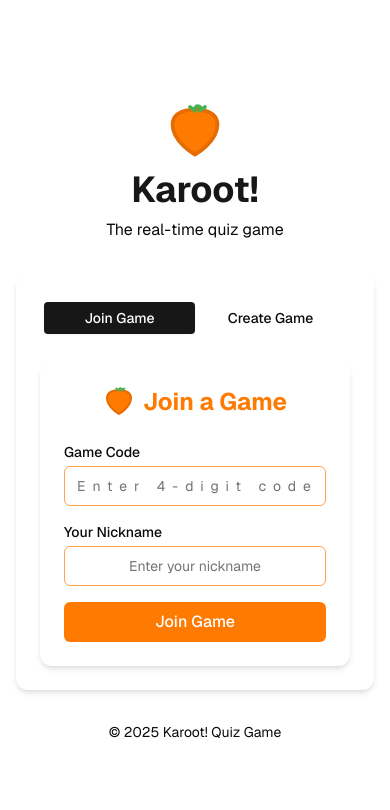
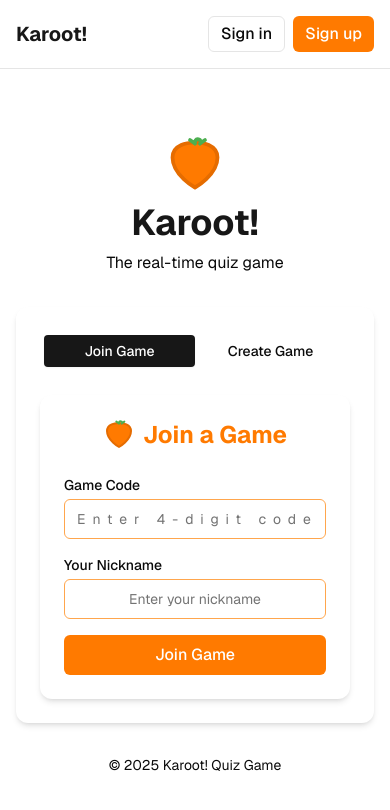
Before and after one commit to 5Heinzelmann/karoot, a Next.js app: page / in a window 390 px wide. Shown: the top 810 px of the page. Built offline with nearby package versions, Linux system fonts and the light colour scheme; no server answers.

Commit message:
Refactor layout components to include AuthButton in HostLayout and RootLayout; update HomePage styling for better responsiveness

```diff
--- a/app/game/[id]/host/layout.tsx
+++ b/app/game/[id]/host/layout.tsx
@@ -1,9 +1,20 @@
 import { AuthCheck } from "./auth-check";
+import { AuthButton } from "@/components/auth-button";
 
 export default function HostLayout({
   children,
 }: {
   children: React.ReactNode;
 }) {
-  return <AuthCheck>{children}</AuthCheck>;
+  return (
+    <AuthCheck>
+      <header className="w-full p-4 border-b">
+        <div className="container mx-auto flex justify-between items-center">
+          <div className="text-xl font-bold text-primary">Karoot!</div>
+          <AuthButton />
+        </div>
+      </header>
+      <main>{children}</main>
+    </AuthCheck>
+  );
 }
--- a/app/layout.tsx
+++ b/app/layout.tsx
@@ -2,6 +2,7 @@ import type { Metadata } from "next";
 import { Geist } from "next/font/google";
 import { ThemeProvider } from "next-themes";
 import { AuthProvider } from "@/lib/auth/auth-context";
+import { AuthButton } from "@/components/auth-button";
 import "./globals.css";
 
 const defaultUrl = process.env.VERCEL_URL
@@ -35,7 +36,15 @@ export default function RootLayout({
           disableTransitionOnChange
         >
           <AuthProvider>
-            {children}
+            <header className="w-full p-4 border-b">
+              <div className="container mx-auto flex justify-between items-center">
+                <div className="text-xl font-bold text-primary">Karoot!</div>
+                <AuthButton />
+              </div>
+            </header>
+            <main>
+              {children}
+            </main>
           </AuthProvider>
         </ThemeProvider>
       </body>
--- a/app/page.tsx
+++ b/app/page.tsx
@@ -7,7 +7,7 @@ import { theme } from '@/lib/theme';
 
 export default function HomePage() {
   return (
-    <div className="min-h-screen flex flex-col items-center justify-center bg-background p-4">
+    <div className="min-h-[calc(100vh-73px)] flex flex-col items-center justify-center bg-background p-4">
       <div className="w-full max-w-md mx-auto">
         <div className="text-center mb-8">
           <div className="flex justify-center mb-2">
```
Also changed, not shown: components/TODOs.md (+2 -0 lines).
